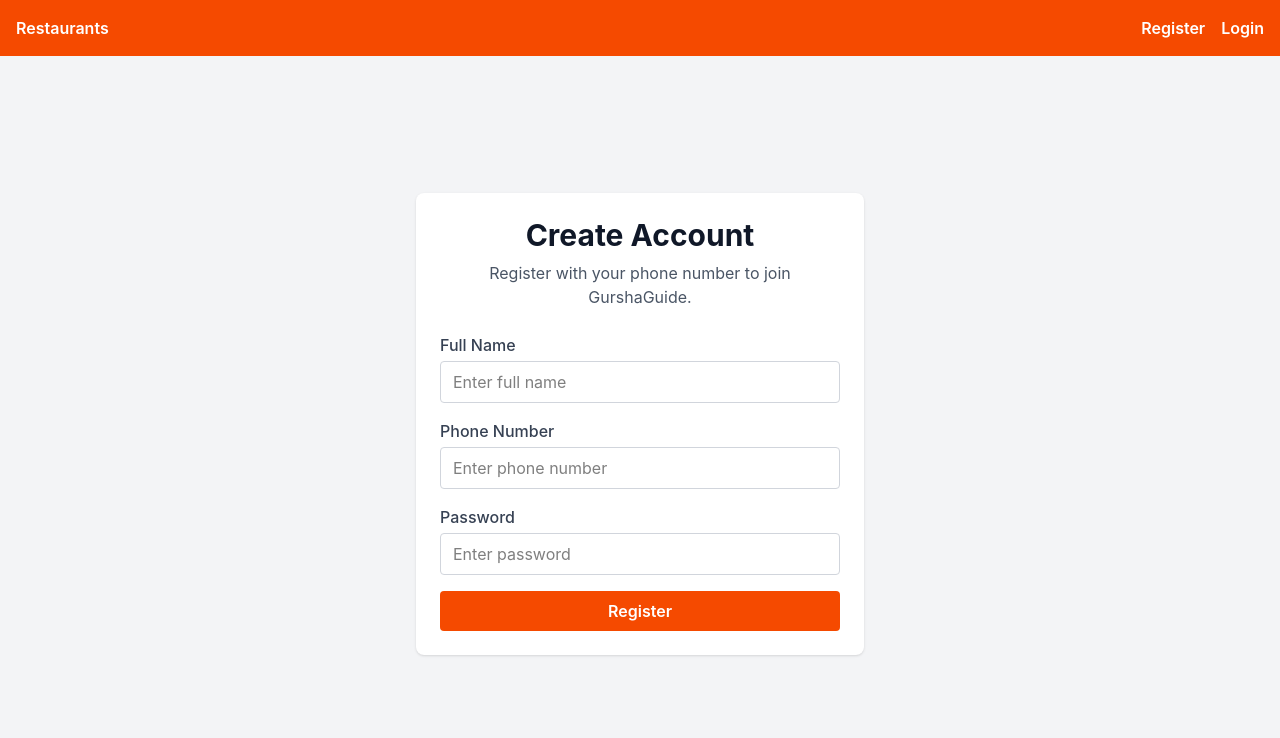
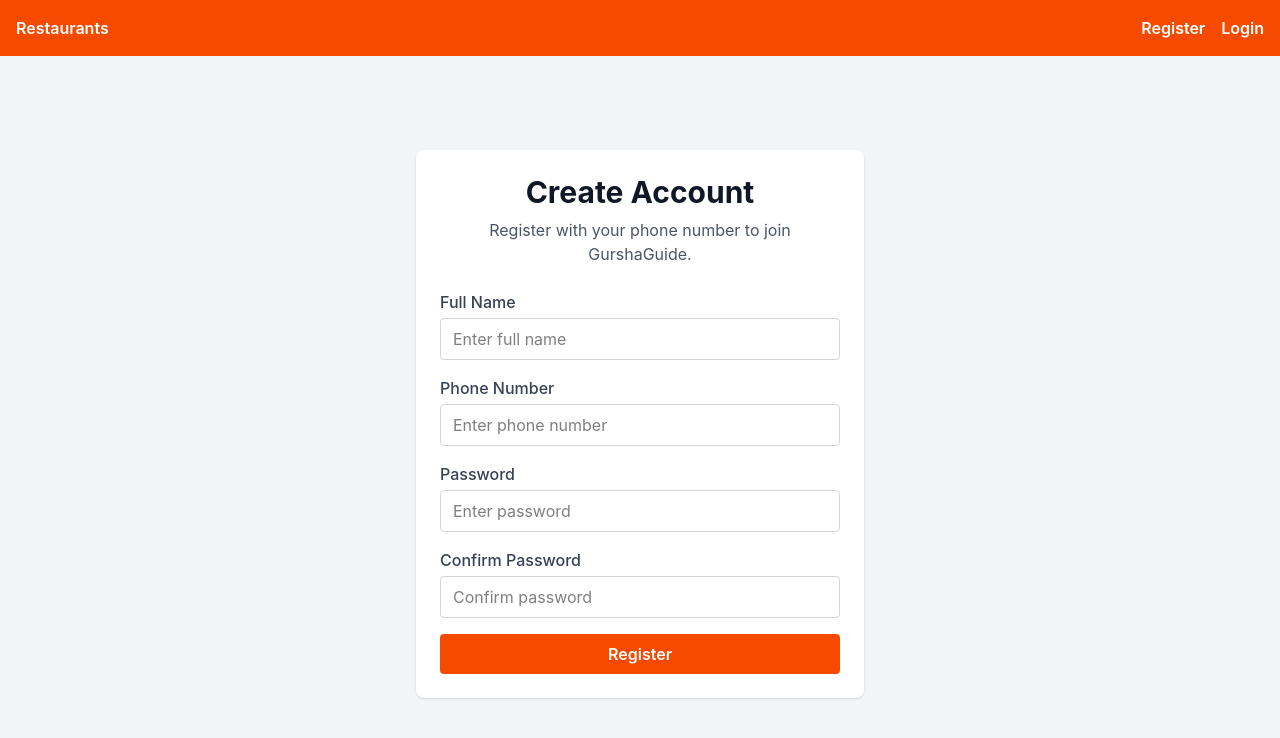
Before and after one commit to ADVFINALPROJ1/Gursha_guide, a React app in the folder frontend/: page /register in a window 1280 px wide. Shown: the top 738 px of the page. Built offline with nearby package versions, Linux system fonts and the light colour scheme; no server answers; the HTML template or start-up script is replaced by a standard one.

Commit message:
Add confirm password to registration

```diff
--- a/frontend/src/pages/RegisterPage.jsx
+++ b/frontend/src/pages/RegisterPage.jsx
@@ -1,10 +1,13 @@
 import { useState } from "react";
+import { useNavigate } from "react-router-dom";
 import API from "../services/api";
 
 export default function RegisterPage() {
+  const navigate = useNavigate();
   const [fullName, setFullName] = useState("");
   const [phoneNumber, setPhoneNumber] = useState("");
   const [password, setPassword] = useState("");
+  const [confirmPassword, setConfirmPassword] = useState("");
   const [message, setMessage] = useState("");
   const [error, setError] = useState("");
   const [loading, setLoading] = useState(false);
@@ -13,6 +16,12 @@ export default function RegisterPage() {
     event.preventDefault();
     setMessage("");
     setError("");
+
+    if (password !== confirmPassword) {
+      setError("Passwords do not match.");
+      return;
+    }
+
     setLoading(true);
 
     try {
@@ -26,6 +35,8 @@ export default function RegisterPage() {
       setFullName("");
       setPhoneNumber("");
       setPassword("");
+      setConfirmPassword("");
+      navigate("/login");
     } catch (err) {
       const errorMessage =
         err.response?.data?.message  || "Registration failed. Please try again.";
@@ -112,6 +123,24 @@ export default function RegisterPage() {
             />
           </div>
 
+          <div>
+            <label
+              htmlFor="confirmPassword"
+              className="mb-1 block font-medium text-gray-700"
+            >
+              Confirm Password
+            </label>
+            <input
+              id="confirmPassword"
+              type="password"
+              value={confirmPassword}
+              onChange={(event) => setConfirmPassword(event.target.value)}
+              className="w-full rounded border border-gray-300 px-3 py-2 focus:border-orange-500 focus:outline-none"
+              placeholder="Confirm password"
+              required
+            />
+          </div>
+
           <button
             type="submit"
             disabled={loading}
```
